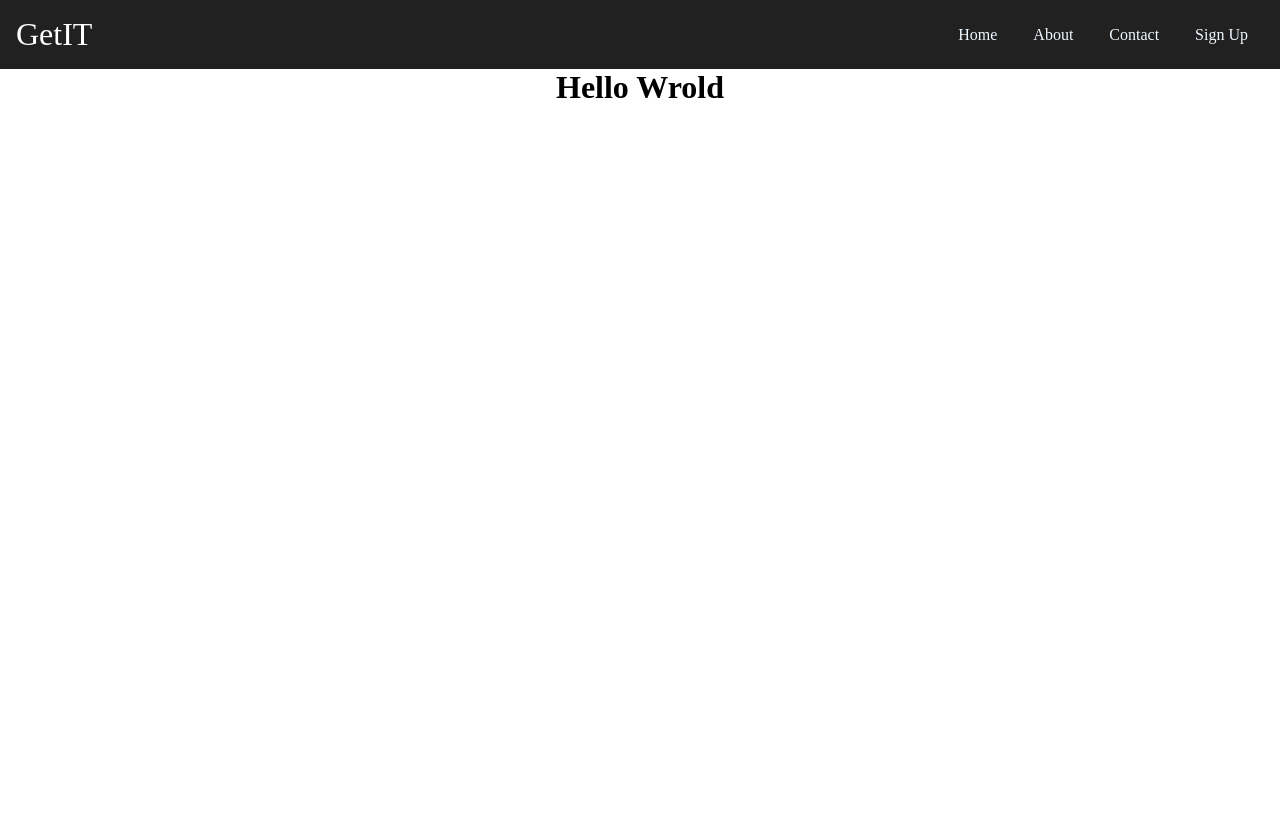
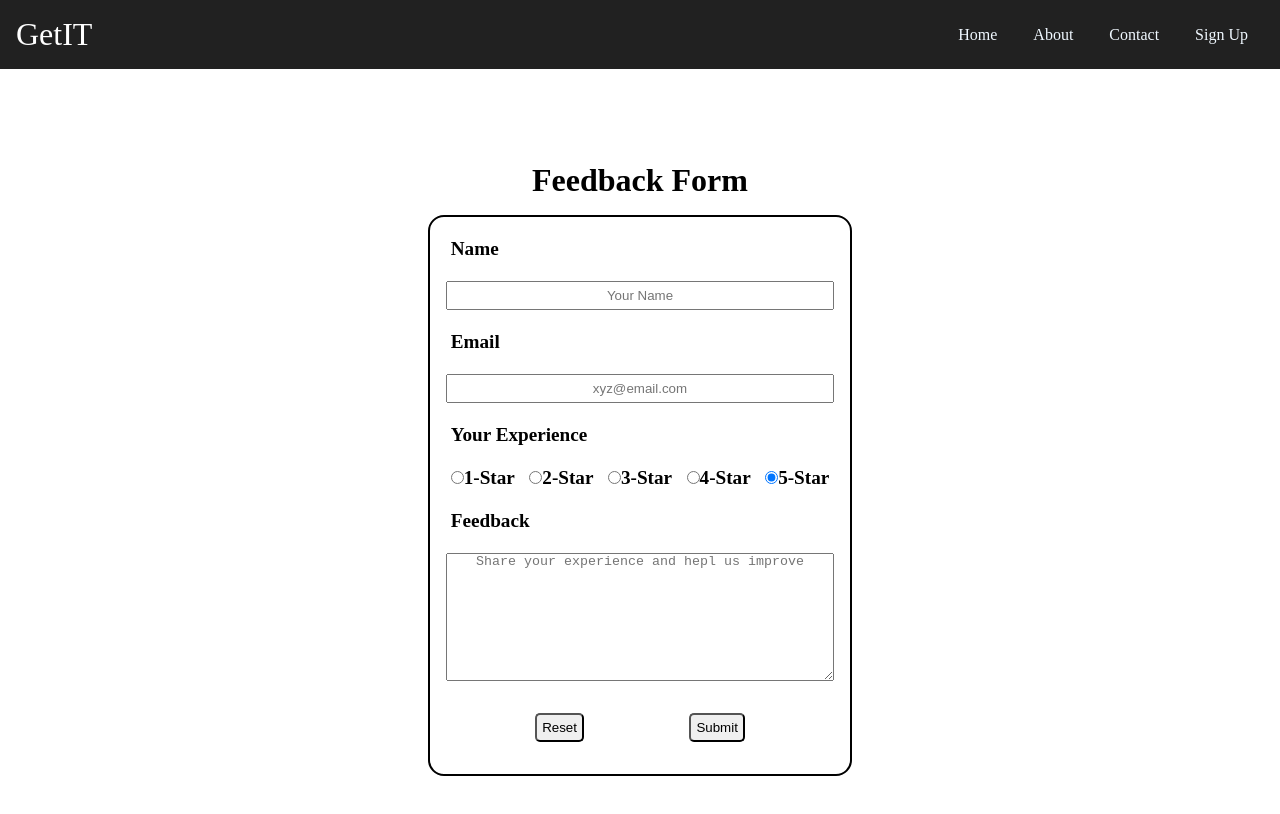
Before and after one commit to MohitRC-001/Test, a plain HTML site: page index.html in a window 1280 px wide. Drawn offline with Linux system fonts and the light colour scheme.

Commit message:
Update index.html

```diff
--- a/index.html
+++ b/index.html
@@ -26,6 +26,60 @@
             color: aliceblue;
             margin:1rem;
         }
+        *{
+            margin: 0;
+            padding: 0;
+            box-sizing: border-box;
+            text-align: center;
+        }
+        #container{
+            height: 100vh;
+            display: flex;
+            flex-direction: column;
+            justify-content: center;
+            align-items: center;
+            gap: 1rem;
+        }
+        #form-container{
+            display: flex;
+            flex-direction: column;
+            justify-content: center;
+            align-items: center;
+            gap: 1rem;
+        }
+        form{
+            display: flex;
+            flex-direction: column;
+            justify-content: center;
+            align-items: flex-start;
+            gap: 1rem;
+            border: 2px solid black;
+            border-radius: 1rem;
+            padding: 1rem;
+        }
+        label,span{
+            font-size: 1.2rem;
+            font-weight: bold;
+            margin: 5px;
+        }
+        #name, #email{
+            width: 100%;
+            padding: 5px;
+        }
+        #feedback{
+            height: 8rem;
+            width: 100%;
+        }
+        #btn-div{
+            display: flex;
+            justify-content: space-evenly;
+            width: 100%;
+        }
+        #reset, #submit{
+            padding: 5px;
+            border-radius: 5px;
+            margin: 1rem;
+        }
     </style>
 </head>
 <body>
@@ -38,6 +92,40 @@
             <a href="#">Sign Up</a>
         </div>
     </div>
-    <h1>Hello Wrold</h1>
+    <div id="container">
+        <div id="form-container">
+            <h1>Feedback Form</h1>
+            <form>
+                <label for="name">Name</label>
+                <input type="text" id="name" placeholder="Your Name">
+                <label for="email">Email</label>
+                <input type="email" id="email" placeholder="xyz@email.com">
+                <span>Your Experience</span>
+                <div>
+                    <label for="1">
+                        <input type="radio" name="feedback" id="1">1-Star
+                    </label>
+                    <label for="2">
+                        <input type="radio" name="feedback" id="2">2-Star
+                    </label>
+                    <label for="3">
+                        <input type="radio" name="feedback" id="3">3-Star
+                    </label>
+                    <label for="4">
+                        <input type="radio" name="feedback" id="4">4-Star
+                    </label>
+                    <label for="5">
+                        <input type="radio" name="feedback" id="5" checked>5-Star
+                    </label>
+                </div>
+                <label for="feedback">Feedback</label>
+                <textarea id="feedback" placeholder="Share your experience and hepl us improve"></textarea>
+                <div id="btn-div">
+                    <input type="reset" value="Reset" id="reset">
+                    <input type="submit" value="Submit" id="submit">
+                </div>
+            </form>
+        </div>
+    </div>
 </body>
 </html>
```
